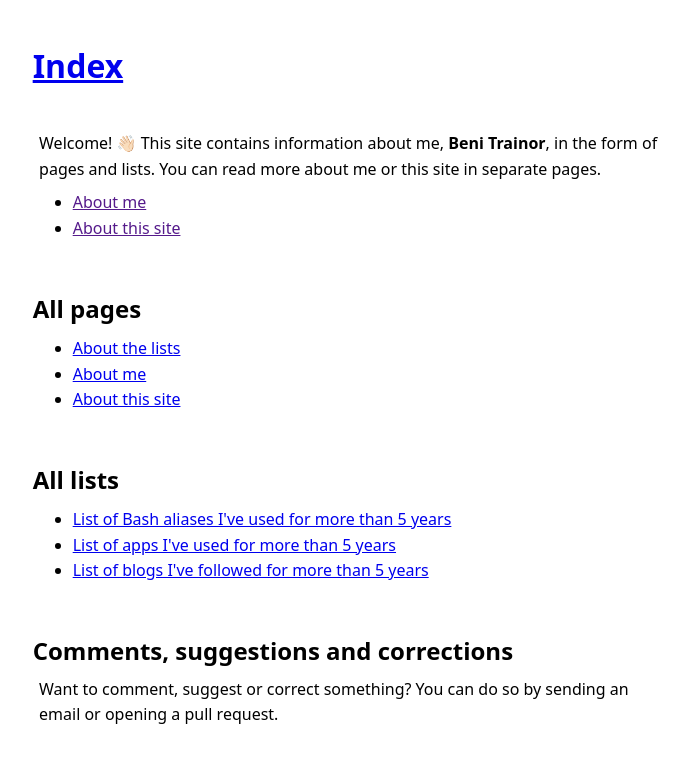
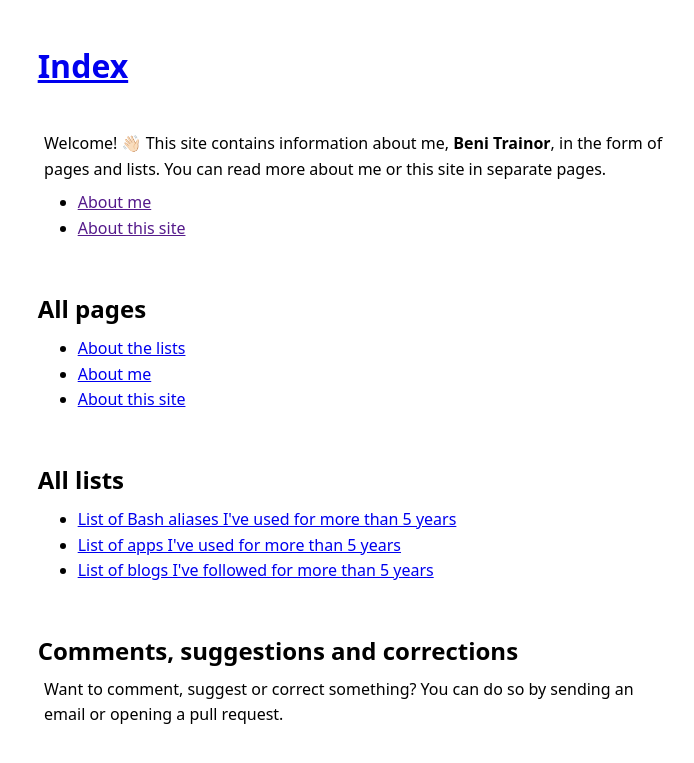
Before and after one commit to beniTrainor/beni-on-the-web, a Jekyll site: the page built from index.md, in a window 1280 px wide. Shown: the top 763 px of the page, without its empty margins (287-981 px from the left). Built offline with Jekyll 4.4.1, drawn with Linux system fonts in a browser that asks for light colours.

Commit message:
make website responsive

```diff
--- a/_layouts/default.html
+++ b/_layouts/default.html
@@ -2,6 +2,7 @@
 <html lang="en">
 <head>
   <meta charset="utf-8">
+  <meta name="viewport" content="width=device-width, initial-scale=1.0">
   <title>{{ page.title }} – {{ site.title }}</title>
   <link rel="stylesheet" href="{{ "/assets/style.css" | relative_url }}">
 </head>
--- a/assets/style.css
+++ b/assets/style.css
@@ -3,6 +3,8 @@ body {
   margin: 40px auto;
   font-family: system-ui, sans-serif;
   line-height: 1.6;
+  padding-left: 20px;
+  padding-right: 10px;
 }
 
 header {
```
